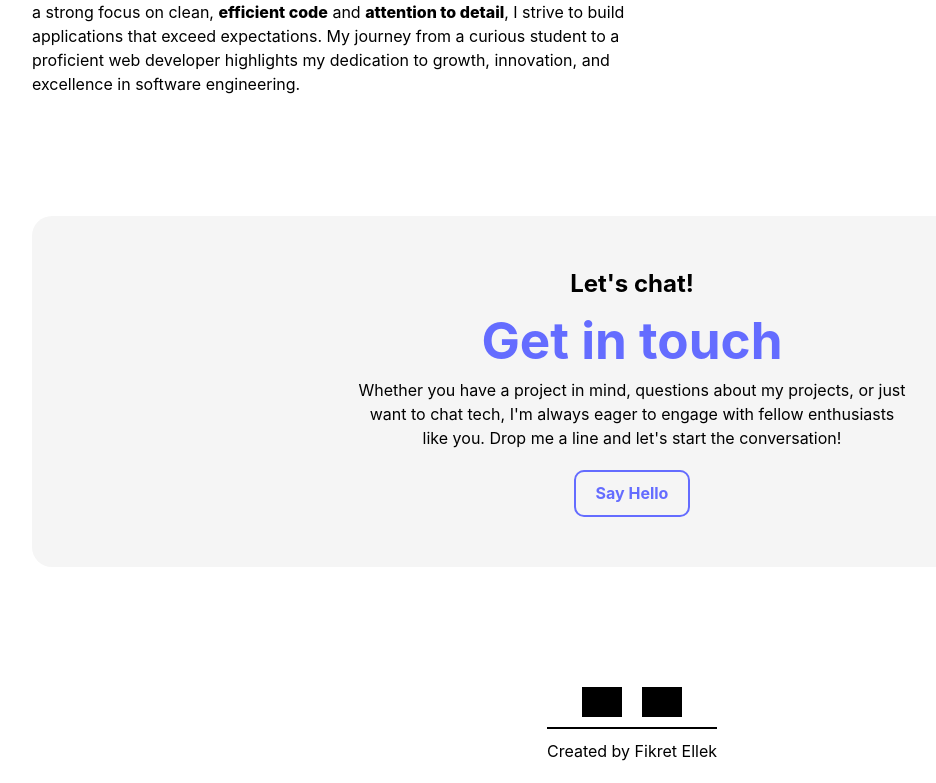
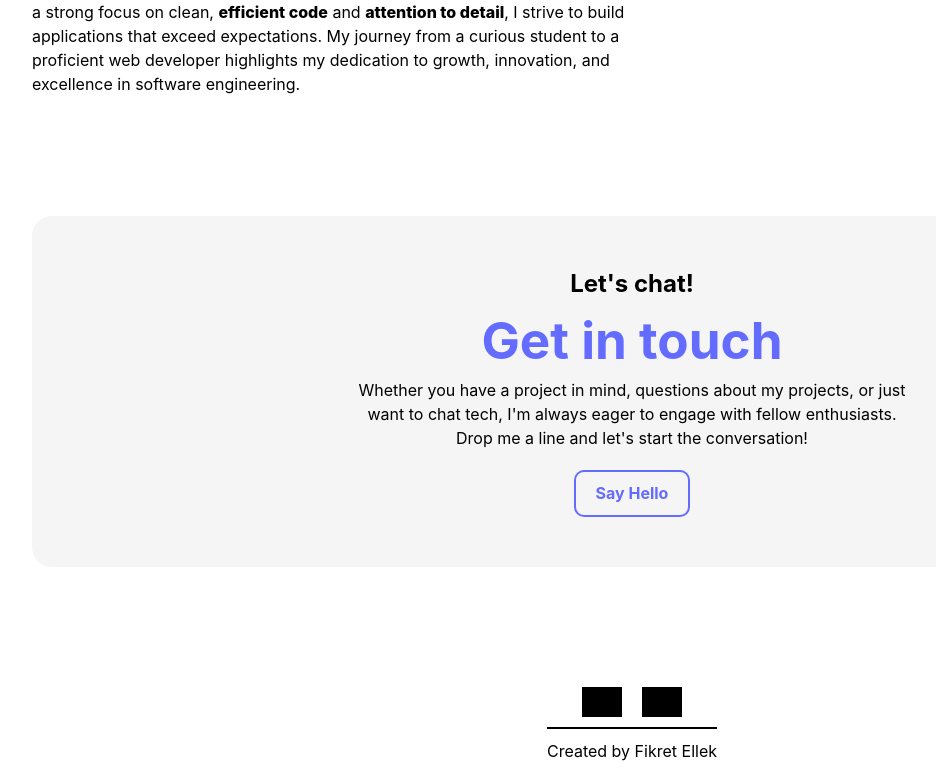
Before and after one commit to fikretellek/fikretellek.github.io, a React (Vite) app: page / in a window 1280 px wide. Shown: the part 5200-5983 px from the top of the page, without its empty margins (8-944 px from the left). Built offline with nearby package versions, Linux system fonts and the light colour scheme; grey boxes are pictures that could not be loaded.

Commit message:
contact phrase changed

```diff
--- a/src/components/Contact/Contact.jsx
+++ b/src/components/Contact/Contact.jsx
@@ -9,8 +9,9 @@ const Contact = () => {
         <h1>Get in touch</h1>
         <p>
           Whether you have a project in mind, questions about my projects, or just want to chat
-          tech, I'm always eager to engage with fellow enthusiasts like you. Drop me a line and
-          let's start the conversation!
+          tech, I'm always eager to engage with fellow enthusiasts.
+          <br />
+          Drop me a line and let's start the conversation!
         </p>
         <a
           id="mail"
```
